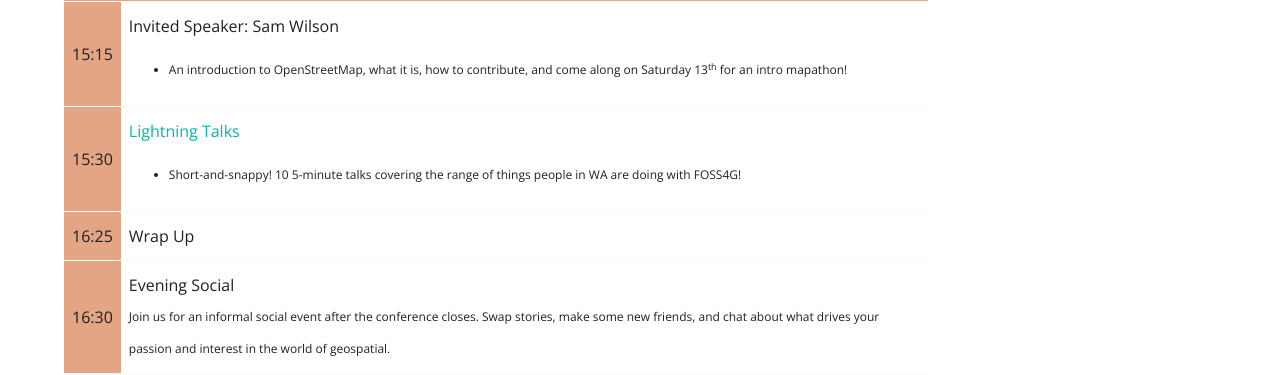
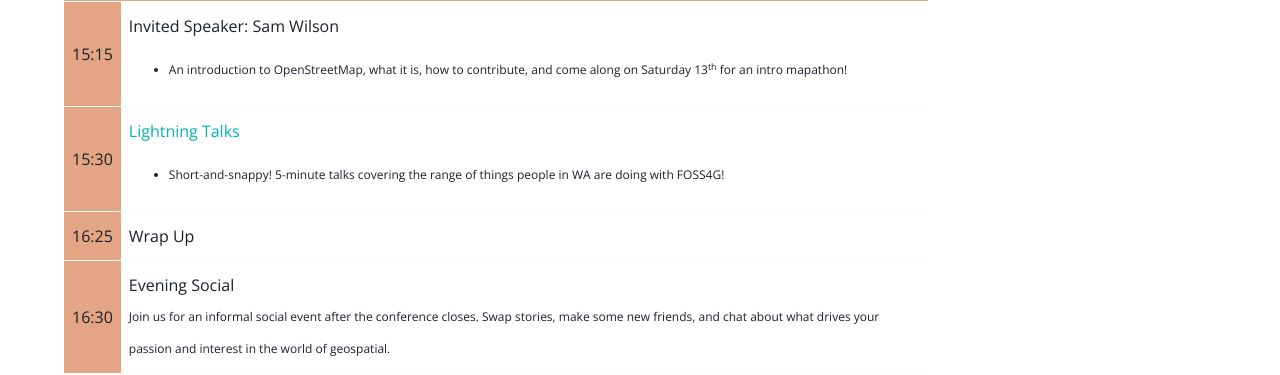
Before and after one commit to foss4g-perth-org/foss4g-perth-org.github.io, a Jekyll site: the page built from program.md, in a window 1280 px wide and 900 px high, scrolled down 1399 px. Shown: the part 94-469 px from the top of the window. Built offline with Jekyll 4.4.1, drawn with Linux system fonts in a browser that asks for light colours.

Commit message:
minor sched change

```diff
--- a/_includes/schedule.html
+++ b/_includes/schedule.html
@@ -10,13 +10,13 @@
         </td>
     </tr>
     <tr>
-        <td class="agenda-item">08:45</td>
+        <td class="agenda-item">08:40</td>
         <td rowspan="1" colspan="2">
             Welcome
         </td>
     </tr>
     <tr>
-        <td class="agenda-item">09:00</td>
+        <td class="agenda-item">08:55</td>
         <td rowspan="1" colspan="2">
             <div>
             <a href="https://osgeo-oceania.org/foss4g-sotm-oceania-conference/keynote-speakers/" target="_blank" rel="noreferrer">FOSS4G SotM Oceania Streamed Content</a>
@@ -125,7 +125,7 @@
             <a href="#lightning-talks">Lightning Talks</a>
             <div class="talk-content">
                 <ul>
-                    <li>Short-and-snappy! 10 5-minute talks covering the range of things people in WA are doing with FOSS4G!</li>
+                    <li>Short-and-snappy! 5-minute talks covering the range of things people in WA are doing with FOSS4G!</li>
                 </ul>
             </div>
         </td>
```
